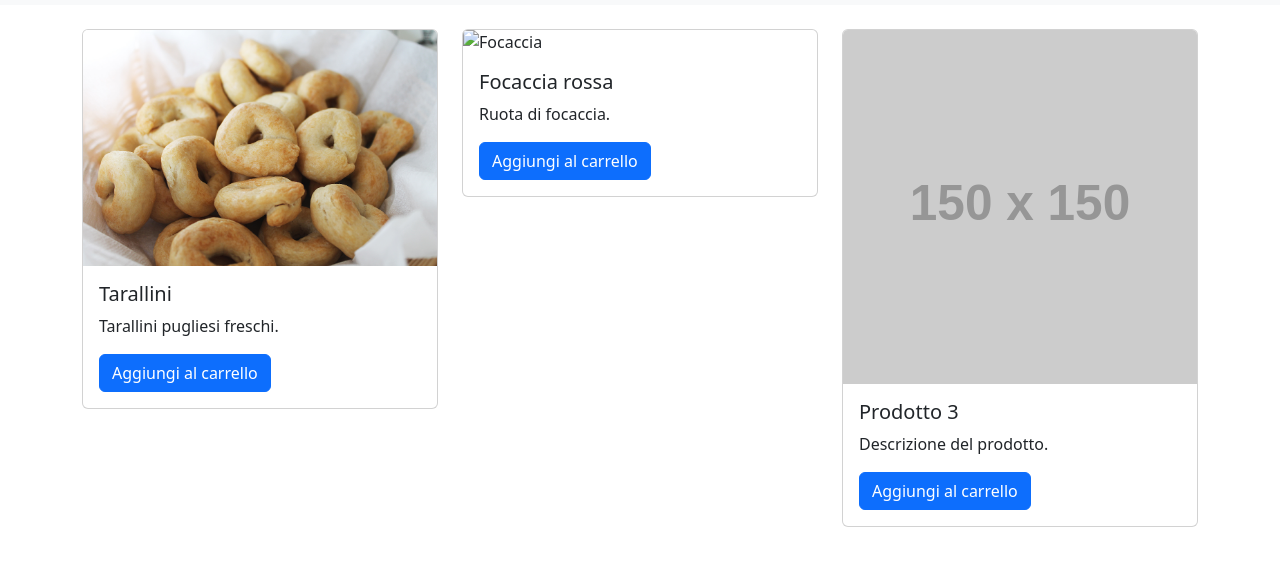
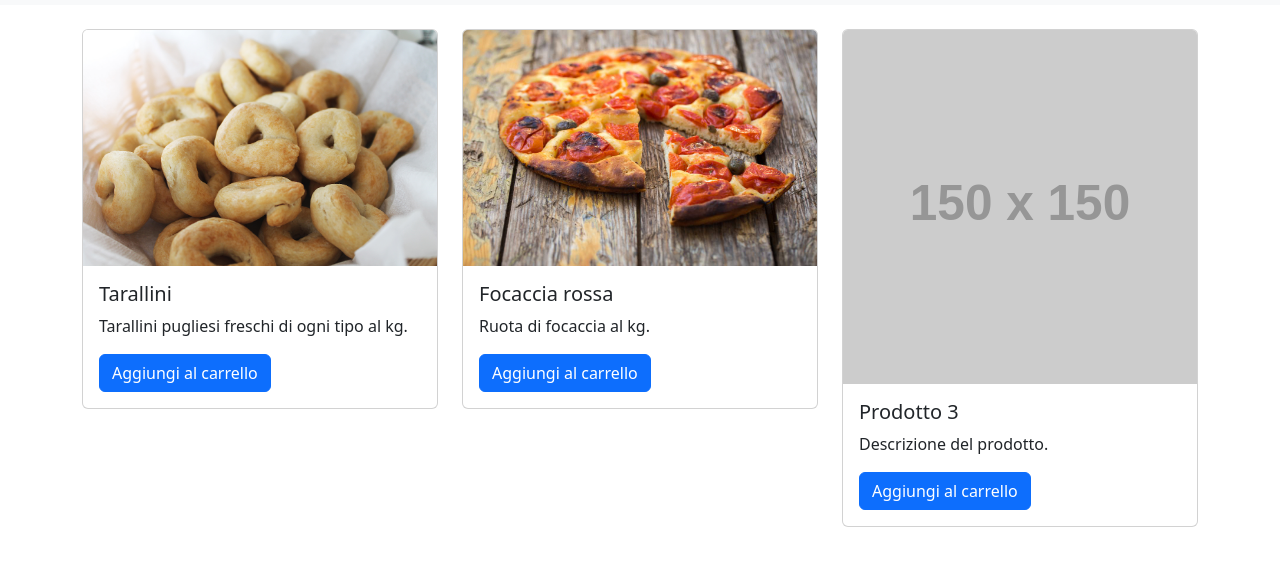
Before and after one commit to GabrielSaltarelli/informatica-problema, a website: page index.html in a window 1280 px wide. Shown: the part 51-616 px from the top of the page. Drawn offline with nearby package versions, Linux system fonts and the light colour scheme; placeholder pictures from the web are drawn by us.

Commit message:
Update index.html

```diff
--- a/index.html
+++ b/index.html
@@ -34,17 +34,17 @@
                     <img src="IMG_0698.jpeg" class="card-img-top" alt="Tarallini">
                     <div class="card-body">
                         <h5 class="card-title">Tarallini</h5>
-                        <p class="card-text">Tarallini pugliesi freschi.</p>
+                        <p class="card-text">Tarallini pugliesi freschi di ogni tipo al kg.</p>
                         <button class="btn btn-primary">Aggiungi al carrello</button>
                     </div>
                 </div>
             </div>
             <div class="col-md-4">
                 <div class="card">
-                    <img src=IMG_0699.jpeg" class="card-img-top" alt="Focaccia">
+                    <img src="IMG_0699.jpeg" class="card-img-top" alt="Focaccia">
                     <div class="card-body">
                         <h5 class="card-title">Focaccia rossa</h5>
-                        <p class="card-text">Ruota di focaccia.</p>
+                        <p class="card-text">Ruota di focaccia al kg.</p>
                         <button class="btn btn-primary">Aggiungi al carrello</button>
                     </div>
                 </div>
```
